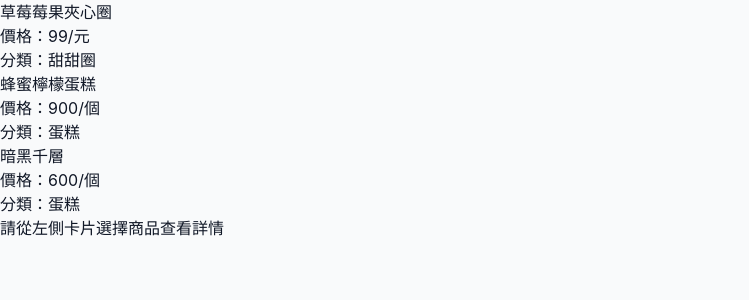
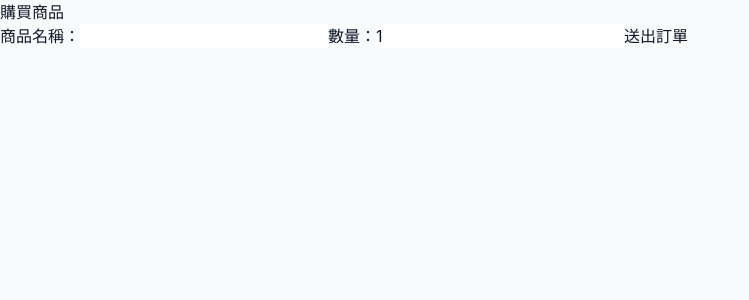
Before and after one commit to MisTPEBUS/react-hw, a Next.js app: page / in a window 1280 px wide. Shown: the top 300 px of the page, without its empty margins (0-749 px from the left). Built offline with nearby package versions, Linux system fonts and the light colour scheme.

Commit message:
add 藍新科技

```diff
--- a/src/app/page.tsx
+++ b/src/app/page.tsx
@@ -7,41 +7,99 @@ import { getProducts } from "@/mock/getProducts";
 import ProductDetail from "@/components/ProductDetail";
 
 export default function HomePage() {
-  const [products, setProducts] = useState<ProductProps[]>([]);
-  const [selectedProduct, setSelectedProduct] = useState<ProductProps | null>(
-    null
-  );
+  const [productName, setProductName] = useState("");
+  const [quantity, setQuantity] = useState(1);
+  const [loading, setLoading] = useState(false);
 
-  useEffect(() => {
-    (async () => {
-      const data = await getProducts();
-      setProducts(data);
-    })();
-  }, []);
+  const handleSubmit = async (e: React.FormEvent<HTMLFormElement>) => {
+    e.preventDefault();
+    setLoading(true);
 
-  const handleSelectProduct = (product: ProductProps) => {
-    setSelectedProduct(product);
+    const productData = {
+      productName,
+      quantity,
+    };
+
+    try {
+      const response = await fetch(
+        "https://foodiefund.onrender.com/create-order",
+        {
+          method: "POST",
+          headers: { "Content-Type": "application/json" },
+          body: JSON.stringify(productData),
+        }
+      );
+
+      const data = await response.json();
+
+      if (!response.ok) {
+        throw new Error(data.message || "訂單建立失敗");
+      }
+
+      // 假設後端回傳藍新金流所需的參數
+      const { MerchantID, TradeInfo, TradeSha, Version } = data;
+
+      // 建立隱藏表單並提交到藍新金流
+      const newebpayUrl = "https://ccore.newebpay.com/MPG/mpg_gateway";
+      const form = document.createElement("form");
+      form.method = "POST";
+      form.action = newebpayUrl;
+
+      const fields = { MerchantID, TradeInfo, TradeSha, Version };
+
+      Object.entries(fields).forEach(([key, value]) => {
+        const input = document.createElement("input");
+        input.type = "hidden";
+        input.name = key;
+        input.value = value as string;
+        form.appendChild(input);
+      });
+
+      document.body.appendChild(form);
+      form.submit();
+    } catch (error) {
+      console.error("建立訂單錯誤:", error);
+      alert("訂單建立失敗，請重試");
+    } finally {
+      setLoading(false);
+    }
   };
 
   return (
-    <div className=" p-4 gap-2 max-w-[1296px] mx-auto md:flex ">
-      <div className=" flex md:w-1/3 md:block">
-        {products.map((product) => (
-          <ProductCard
-            key={product.id}
-            product={product}
-            onchange={handleSelectProduct}
+    <div className="max-w-md mx-auto mt-10 p-6 border rounded-lg shadow-lg">
+      <h1 className="text-xl font-bold mb-4">購買商品</h1>
+      <form onSubmit={handleSubmit} className="space-y-4">
+        <label className="block">
+          商品名稱：
+          <input
+            type="text"
+            value={productName}
+            onChange={(e) => setProductName(e.target.value)}
+            required
+            className="w-full p-2 border rounded"
           />
-        ))}
-      </div>
+        </label>
 
-      <div className="flex-1 border rounded p-4">
-        {selectedProduct ? (
-          <ProductDetail product={selectedProduct} />
-        ) : (
-          <p className="text-gray-500">請從左側卡片選擇商品查看詳情</p>
-        )}
-      </div>
+        <label className="block">
+          數量：
+          <input
+            type="number"
+            value={quantity}
+            onChange={(e) => setQuantity(Number(e.target.value))}
+            required
+            min="1"
+            className="w-full p-2 border rounded"
+          />
+        </label>
+
+        <button
+          type="submit"
+          disabled={loading}
+          className="w-full bg-blue-500 text-white py-2 rounded hover:bg-blue-600 disabled:bg-gray-400"
+        >
+          {loading ? "處理中..." : "送出訂單"}
+        </button>
+      </form>
     </div>
   );
 }
```
Also changed, not shown: src/app/payment-result/page.tsx (added, +28 -0 lines).
